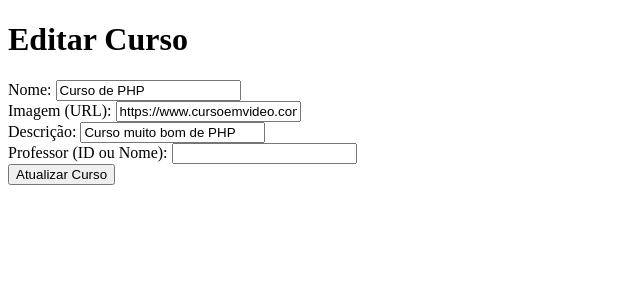
After one commit to PedroWu7/sistema-de-matricula-escolar, a PHP site: page /editarCurso.php?id=2 in a window 1280 px wide. The commit adds this page. Shown: the top 300 px of the page, without its empty margins (0-640 px from the left). Run offline with PHP 8.4, Linux system fonts and the light colour scheme; the visitor is signed in with stand-in values (Sample User, id 1); data comes from the database, SQL or seed files in the repository.

Commit message:
incluido o editarCurso

```diff
--- /dev/null
+++ b/editarCurso.php
@@ -0,0 +1,42 @@
+<?php
+session_start();
+require_once "banco.php";
+
+if ($_SESSION["nivel_acesso"] !== "administrador") {
+    header("Location: index.php");
+    exit;
+}
+
+if (isset($_GET["id"])) {
+    $id = intval($_GET["id"]);
+    $sql = "SELECT * FROM cursos WHERE id = $id";
+    $res = $conn->query($sql);
+    $curso = $res->fetch_assoc();
+} else {
+    header("Location: index.php");
+    exit;
+}
+?>
+
+<!DOCTYPE html>
+<html lang="pt-br">
+<head>
+    <meta charset="UTF-8">
+    <title>Editar Curso</title>
+</head>
+<body>
+    <h1>Editar Curso</h1>
+    <form method="post" action="atualizarCurso.php">
+        <input type="hidden" name="id" value="<?= $curso['id'] ?>">
+        <label>Nome:</label>
+        <input type="text" name="nome" value="<?= $curso['nome'] ?>" required><br>
+        <label>Imagem (URL):</label>
+        <input type="text" name="imagem" value="<?= $curso['imagem'] ?>" required><br>
+        <label>Descrição:</label>
+        <input type="text" name="descricao" value="<?= $curso['descricao'] ?>" required><br>
+        <label>Professor (ID ou Nome):</label>
+        <input type="text" name="professor" value="<?= $curso['professor'] ?>"><br>
+        <input type="submit" value="Atualizar Curso">
+    </form>
+</body>
+</html>
--- a/index.php
+++ b/index.php
@@ -217,7 +217,7 @@
           <p><?= $curso[3] ?></p>
           <?php if ($_SESSION["nivel_acesso"] === "administrador") { ?>
             <a href="excluirCurso.php?id=<?= $curso[0] ?>" class="link excluir" onclick="return confirm('Tem certeza que deseja excluir este curso?')">Excluir</a>
-            <a href="atualizarCurso.php?id=<?= $curso[0] ?>" class="link atualizar">Atualizar</a>
+            <a href="editarCurso.php?id=<?= $curso[0] ?>" class="link atualizar">Editar</a>
           <?php } else { ?>
             <a href="#" class="link atualizar">Ver mais</a>
             <a href="#" class="link participar">Participar</a>
```
